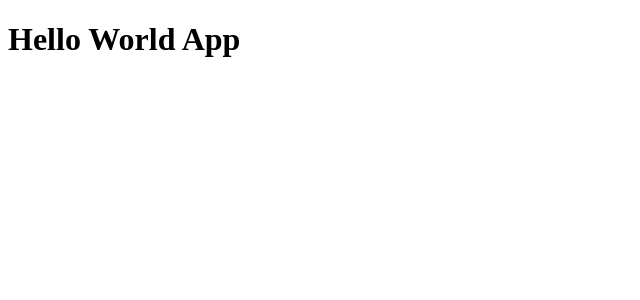
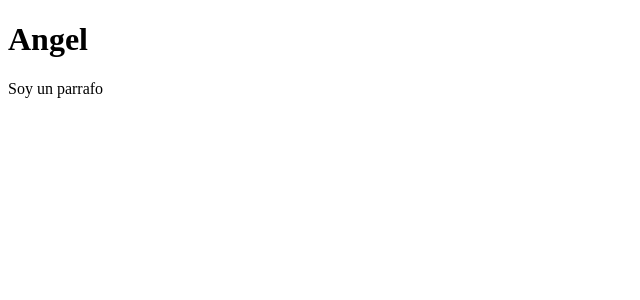
Before and after one commit to Curso-React-Js/03-first-app, a React (Vite) app: page / in a window 1280 px wide. Shown: the top 300 px of the page, without its empty margins (0-640 px from the left). Built offline with nearby package versions, Linux system fonts and the light colour scheme.

Commit message:
Uso de elemento padre y fragmentos <>..</>

```diff
--- /dev/null
+++ b/src/FirstApp.jsx
@@ -0,0 +1,19 @@
+// IMPORTACION DE FRAGMENTO
+// import { Fragment } from 'react'
+// export const FirstApp = () => {
+//   return (
+//     <Fragment>
+//       <h1>Angel</h1>
+//       <p>Soy un parrafo</p>
+//     </Fragment>
+//   );
+// }
+
+export const FirstApp = () => {
+  return (
+    <>
+      <h1>Angel</h1>
+      <p>Soy un parrafo</p>
+    </>
+  );
+}
--- a/src/main.jsx
+++ b/src/main.jsx
@@ -1,6 +1,9 @@
 import React from 'react';
 import ReactDOM from 'react-dom/client'; // Para renderizar
-import { HelloWorldApp } from './HelloWorldApp';
+
+// Componentes
+// import { HelloWorldApp } from './HelloWorldApp';
+import { FirstApp } from './FirstApp';
 
 // Un componente
 // const App = () => {
@@ -10,6 +13,7 @@ import { HelloWorldApp } from './HelloWorldApp';
 // Forma de renderizar el componente en el DOM
 ReactDOM.createRoot(document.getElementById('root')).render(
   <React.StrictMode>
-    <HelloWorldApp />
+    {/* <HelloWorldApp /> */}
+    <FirstApp />
   </React.StrictMode>
 );
```
